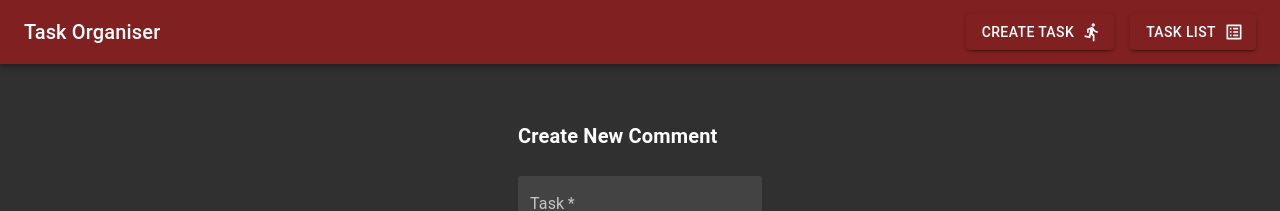
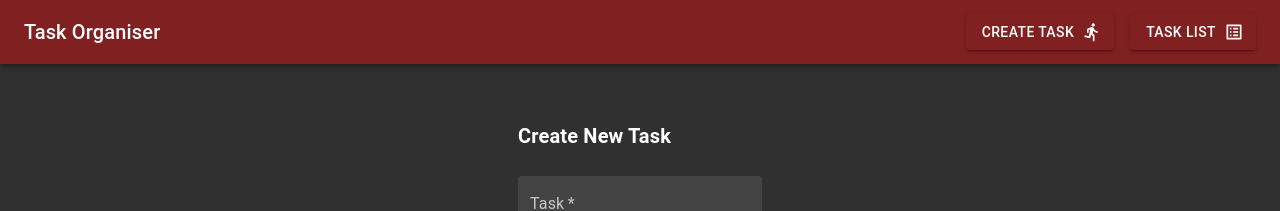
Before and after one commit to DamienBates/Task-Organiser, a React (Create React App) app in the folder mern/client/: page /CreateTask in a window 1280 px wide. Shown: the top 211 px of the page. Built offline with nearby package versions, Linux system fonts and the light colour scheme.

Commit message:
Updated 'comment' to 'task'
Updated heading to 'task' in CreateTask

```diff
--- a/mern/client/src/components/CreateTask.tsx
+++ b/mern/client/src/components/CreateTask.tsx
@@ -44,7 +44,7 @@ export default function CreateTaskFunc() {
                         sx={{ mt: '4vh', mb: '3vh', fontWeight: 'bold' }}
                         variant='h6'
                     >
-                        Create New Comment
+                        Create New Task
                     </Typography>
                     <Grid>
                         <Grid item>
```
